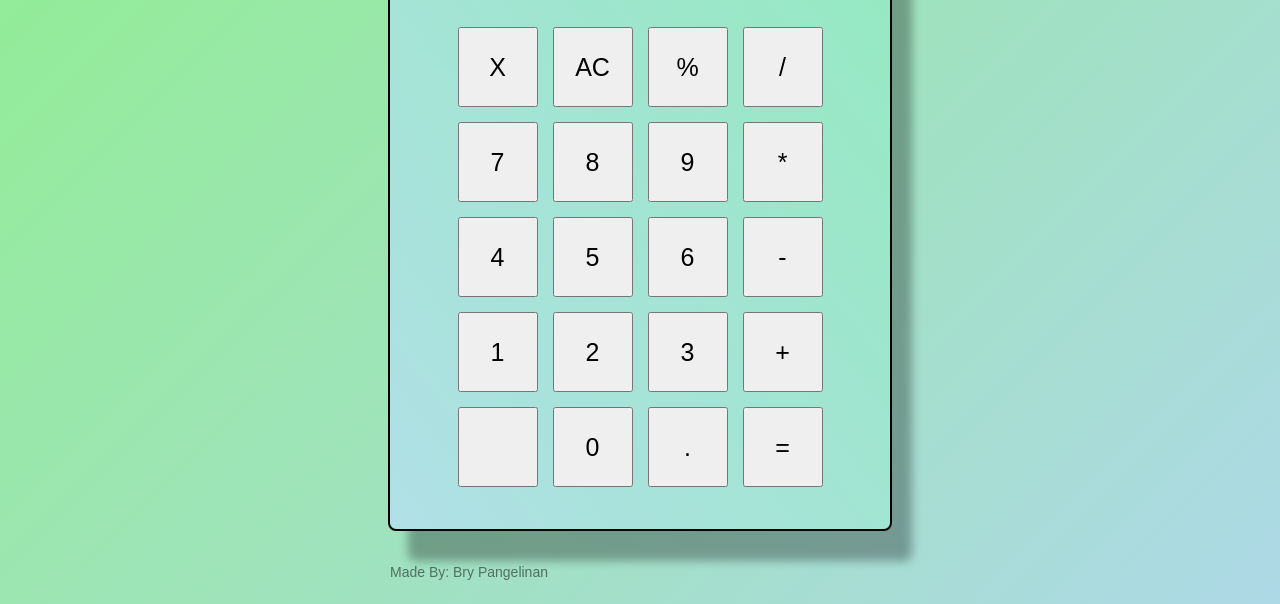
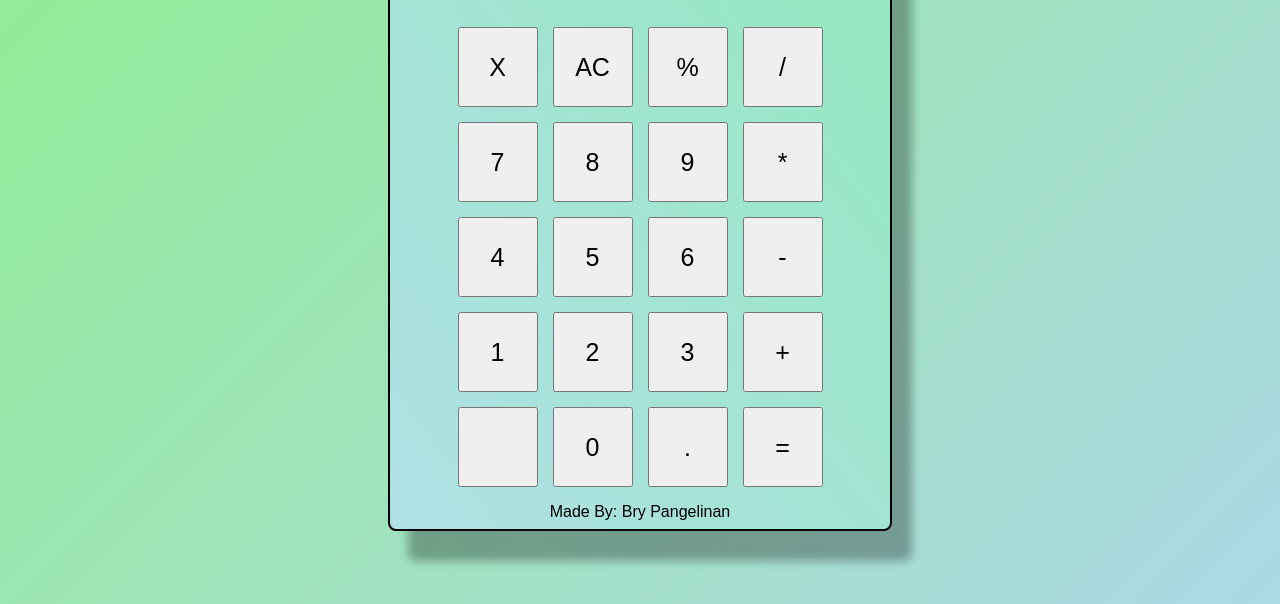
Before and after one commit to rlybrxy/rlybrxy.github.io, a plain HTML site: page index.html in a window 1280 px wide. Shown: the part 196-800 px from the top of the page. Drawn offline with Linux system fonts and the light colour scheme.

```diff
--- a/style.css
+++ b/style.css
@@ -55,11 +55,3 @@ button {
     font-size: 25px;
     width: 80px;
 }
-
-.footer{
-    opacity: 0.5;
-    position: absolute;
-    bottom: 10px;
-    font-size: 14px;
-    color: black;
-}
```
